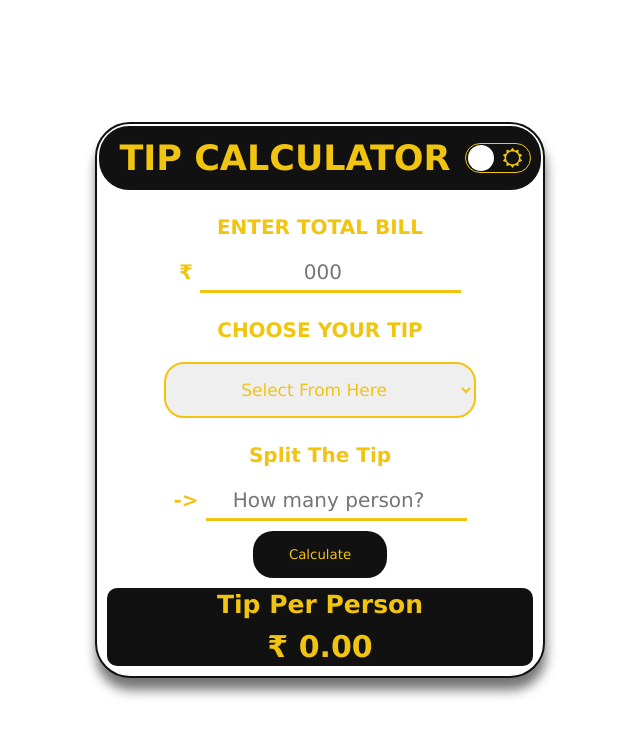
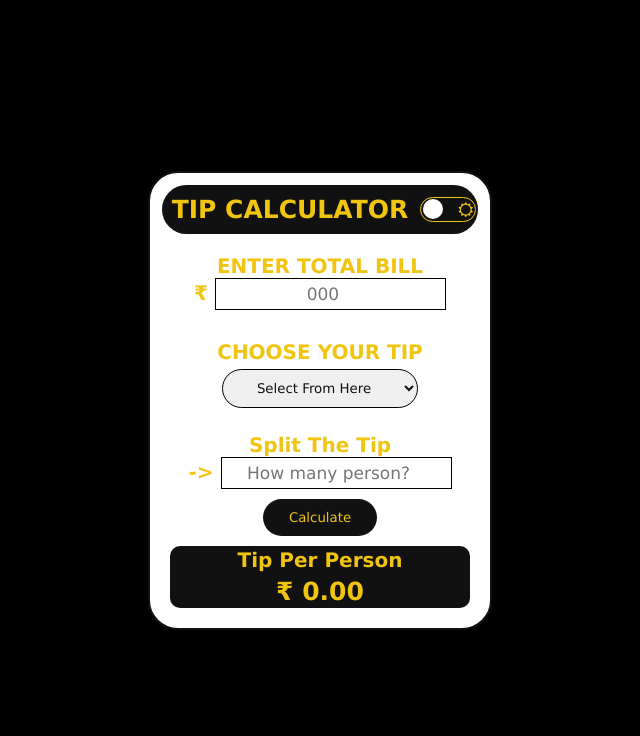
Before and after one commit to Anshulnorya/TIP-CAL, a plain HTML site: page index.html in a window 1280 px wide. Shown: the whole page, without its empty margins (320-960 px from the left). Drawn offline with Linux system fonts and the light colour scheme.

Commit message:
Update style.css

```diff
--- a/style.css
+++ b/style.css
@@ -6,75 +6,80 @@
 }
 body{
   height: 100vh;
-  /* background-color: black ; */
+  background-color: black ;
   font-size: 20px;
   position: relative;
+  display: flex;
+  justify-content: center;
+  align-items: center;
+  text-align: center;
   /* transition: 0.5s; */
 }
 .container.dark {
   background-color:#111;
   border:2px solid #f1c40f;
-  /* position: absolute;
-  left: 50%;
-  top: 50%;
-  transform: translate(-50%,-50%);
-  border: 2px solid #5cbdb9;
-  width: 450px;
-  border-radius: 35px; */
-  /* text-align: center; */
-  /* box-shadow:1px 12px 12px rgba(1, 1, 1, 0.548) ; */
   transition: background 1s linear;
 
 }
+
+#calculate.dark{
+  border: 1px solid #f1c40f;
+}
+#calculate.dark:hover{
+  background-color: #f1c40f;
+  color: #111;
+}
 .container{
-  position: absolute;
-  left: 50%;
-  top: 50%;
-  transform: translate(-50%,-50%);
+
   border: 2px solid #111;
-  width: 450px;
-  border-radius: 35px;
-  text-align: center;
+  /* width: min(450px00vh); */
+  /* height: 100vh; */
+  border-radius: 30px;
   box-shadow:1px 12px 12px rgba(1, 1, 1, 0.548) ;
   background-color: white;
   transition: background 1s linear;
+  padding: 10px;
+
 
 }
 h1{
   background-color:#111;
-  font-size: 35px;
+  font-size: 25px;
   margin: 10px;
   border-radius:10px ;
   color: #f1c40f;
-  padding: 2px;
+  /* padding: 2px; */
 }
 p{
   color: #f1c40f;
   font-weight: bolder;
 }
 .control{
-  margin: 25px 0px;
+  margin: 10px;
+  padding: 10px;
+  /* border: 2px solid; */
 }
 input{
   border: none;
-  padding: 6px;
+  padding: 5px;
   outline: none;
   text-align: center;
   border-bottom: 3px solid  #f1c40f;
   /* background-color: #d0bdf4; */
-  font-size: 20px;
-  margin-top: 15px;
+  font-size: 17px;
+  /* margin-top: 15px; */
+  border: 1px solid;
 }
 select{
   /* border: none; */
   outline: none;
   /* background-color: #ebf6f5; */
-  font-size: 17px;
-  margin-top: 20px;
+  /* font-size: 17px; */
+  margin: 5px;
   text-align: center;
-  color: #f1c40f;
-  border: 2px solid #f1c40f;
-  padding: 15px;
+  color: #111;
+  border: 1px solid black;
+  padding: 10px;
   border-radius: 20px;
   width: 70%;
 }
@@ -83,7 +88,8 @@ button#calculate{
   /* border: 2px solid black; */
   color: #f1c40f;
   border: 1px solid transparent;
-  padding: 15px 35px;
+  /* font-size: 20px; */
+  padding: 10px 25px;
   border-radius: 20px;
   margin-top: 10px;
   /* transition: all .3s ease; */
@@ -92,36 +98,41 @@ button#calculate:hover{
   background-color: white;
   color:black;
   font-weight: bolder;
-  border: 2px solid #111;
+  border: 1px solid #111;
+  transition: 0.5s;
+  cursor: pointer;
   /* color: #111; */
 }
 .totaltip{
   background-color:#111;
-  font-size: 25px;
+  /* font-size: 25px; */
   margin: 10px;
   border-radius:10px ;
   color:#f1c40f;
   padding: 2px;
+  /* width: 0%; */
 }
 p.tip{
   color: #f1c40f;
-  font-size: 30px;
-  margin-top: 10px;
+  font-size: 25px;
+  margin-top: 5px;
 }
 .checkbox{
   opacity: 0;
   position:absolute;
+
 }
 .checkbox:checked + .label .ball{
-  transform: translateX(35px);
+  transform: translateX(30px);
 
 }
 .label{
   /* background-color: #111; */
+  font-size: 15px;
   position: relative;
   padding: 2px;
-  height: 30px;
-  width: 70px;
+  height: 25px;
+  width: 60px;
   border-radius: 50px;
   display: flex;
   justify-content:space-between;
@@ -133,8 +144,8 @@ p.tip{
 .ball{
   background-color: white;
   position: absolute;
-  height: 26px;
-  width: 26px;
+  height: 20px;
+  width: 20px;
   /* padding: 2px; */
   border-radius: 50%;
   transition: transform 0.2s linear;
@@ -144,10 +155,11 @@ p.tip{
 .fa-sun-o{
   color: #f1c40f !important;
 
+
 }
 .fa{
   color: #f39c12;
-  padding: 5px;
+  /* padding: px; */
 
 }
 .header{
```
